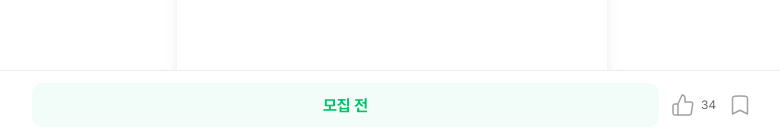
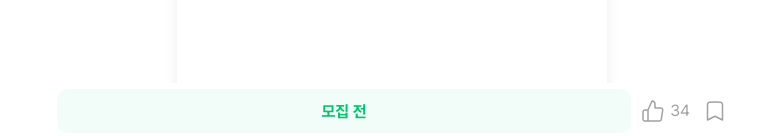
Before and after one commit to Konkuk-KUIT/CamNecT-Web, a React (Vite) app: page /activity/post/1 in a window 1280 px wide. Shown: the part 661-797 px from the top of the page, without its empty margins (248-1028 px from the left). Built offline with nearby package versions, Linux system fonts and the light colour scheme.

Commit message:
fix: bottomSheetModal 경로수정

```diff
--- a/src/components/BottomSheetModal/BottomSheetModal-post.tsx
+++ b/src/components/BottomSheetModal/BottomSheetModal-post.tsx
@@ -1,4 +1,4 @@
-import BottomSheetModal from '../BottomSheetModal';
+import BottomSheetModal from '../BottomSheetModal/BottomSheetModal';
 import Icon, { type IconName } from './Icon';
 import { isDeleteOption, type OptionItemId } from '../../pages/community/utils/option';
 
--- a/src/components/SortSelector.tsx
+++ b/src/components/SortSelector.tsx
@@ -1,5 +1,5 @@
 import { useState } from 'react';
-import BottomSheetModal from './BottomSheetModal';
+import BottomSheetModal from './BottomSheetModal/BottomSheetModal';
 import BoardTypeToggle from './BoardTypeToggle';
 import Toggle from './Toggle/Toggle';
 
--- a/src/components/TagsFilterModal.tsx
+++ b/src/components/TagsFilterModal.tsx
@@ -1,5 +1,5 @@
 import { useMemo, useState } from 'react';
-import BottomSheetModal from './BottomSheetModal';
+import BottomSheetModal from './BottomSheetModal/BottomSheetModal';
 
 type TagItem = {
   id: string;
--- a/src/pages/activity/components/BottomReact.tsx
+++ b/src/pages/activity/components/BottomReact.tsx
@@ -18,8 +18,11 @@ const BottomReact = ({
   const isClosed = status === 'CLOSED';
 
   return (
-    <div className='fixed bottom-0 left-0 right-0 z-40 w-full border-t border-[#ECECEC] bg-white px-[20px] py-[12px]'>
-      <div className='mx-auto flex w-full max-w-[720px] items-center justify-between gap-[12px]'>
+    <div className='fixed bottom-0 left-0 right-0 z-50 bg-white'>
+      <div
+        className='mx-auto flex w-full max-w-[720px] items-center gap-[clamp(8px,2.2vw,10px)] px-[clamp(16px,6vw,25px)] py-[6px] box-border'
+        style={{ paddingBottom: 'calc(6px + env(safe-area-inset-bottom))' }}
+      >
         <div className='flex flex-1 items-center'>
           {isMine ? (
             <button
@@ -36,12 +39,14 @@ const BottomReact = ({
             </div>
           )}
         </div>
-        <div className='flex items-center gap-[12px]'>
-          <div className='flex items-center gap-[6px] text-r-12 text-[var(--ColorGray3,#646464)]'>
-            <LikeToggle aria-label='좋아요' />
-            <span>{likeCount}</span>
+        <div className='flex shrink-0 items-center gap-[clamp(8px,3vw,13px)]'>
+          <div className='flex items-center gap-[clamp(4px,1.5vw,5px)]'>
+            <LikeToggle width={24} height={24} aria-label='좋아요' />
+            <span className='text-[16px] text-[var(--ColorGray2,#A1A1A1)]'>
+              {likeCount}
+            </span>
           </div>
-          <SaveToggle aria-label='저장' />
+          <SaveToggle width={24} height={24} aria-label='저장' />
         </div>
       </div>
     </div>
--- a/src/pages/my-page/components/ImageEditModal.tsx
+++ b/src/pages/my-page/components/ImageEditModal.tsx
@@ -1,6 +1,6 @@
 import Icon from "../../../components/BottomSheetModal/Icon";
 import { useRef } from "react";
-import BottomSheetModal from "../../../components/BottomSheetModal";
+import BottomSheetModal from "../../../components/BottomSheetModal/BottomSheetModal";
 
 interface ProfileImageModalProps {
     isOpen: boolean;
```
